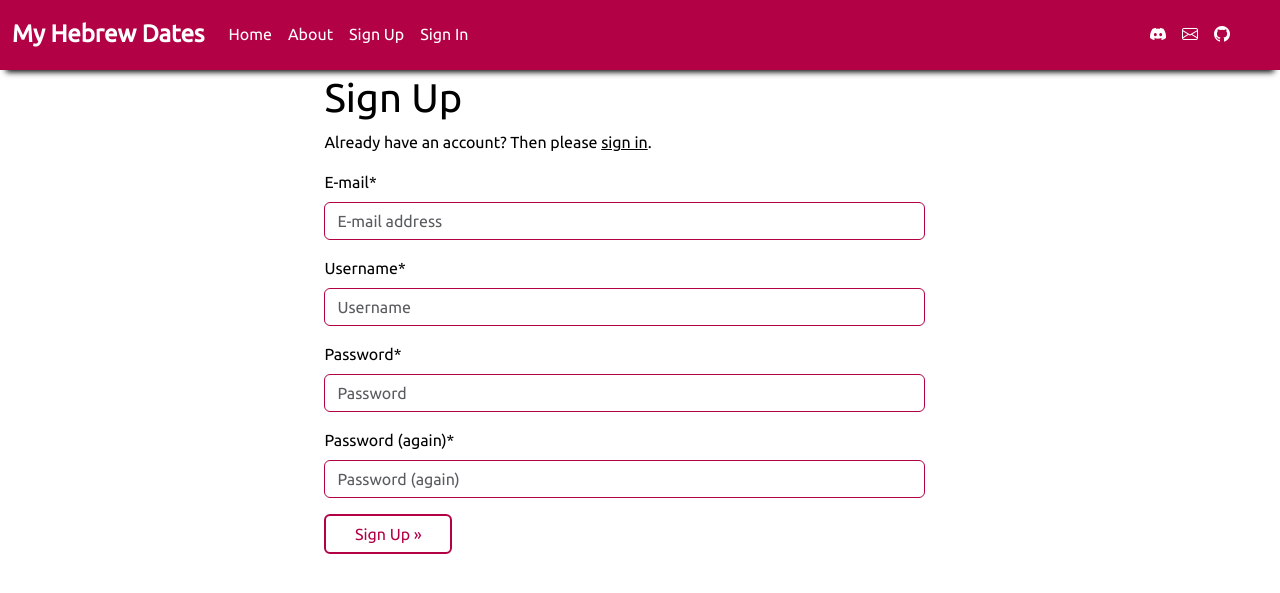
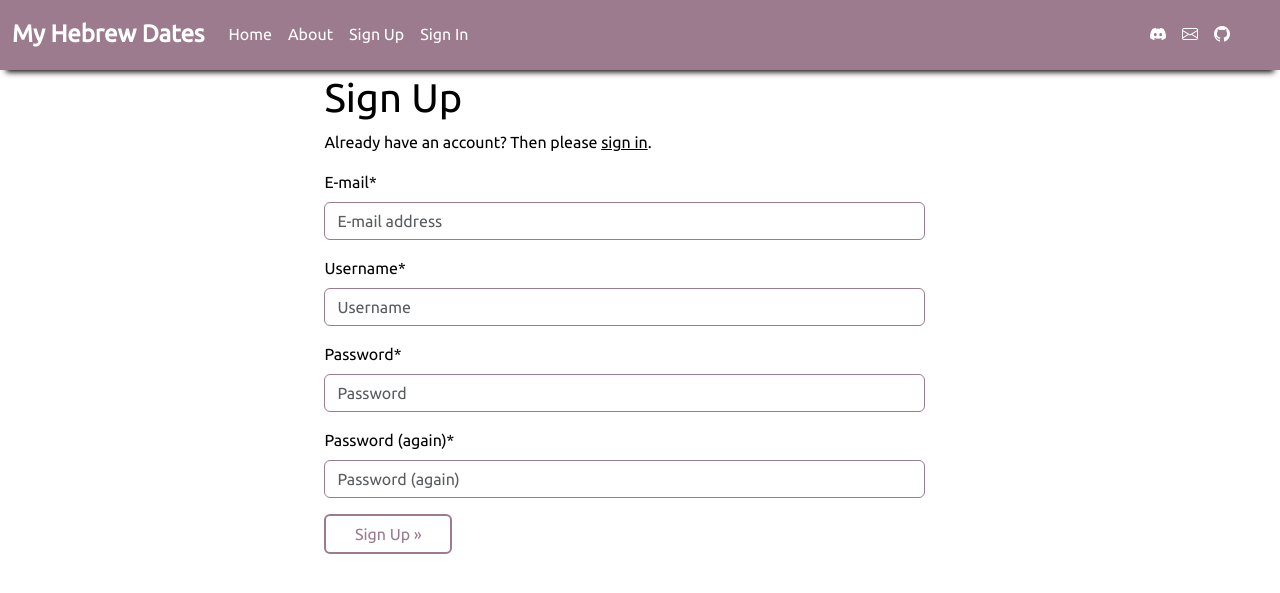
Before and after one commit to abe-101/myHebrewDates, a Django app: page /accounts/signup/ in a window 1280 px wide. Shown: the top 593 px of the page. Run offline with Django 4.2, Linux system fonts and the light colour scheme; parts of the project's set-up code (start-up, migrations or seed data) failed here and were passed over; some libraries are stand-ins or nearby versions; some web fonts are replaced.

Commit message:
fixed colors

```diff
--- a/my_hebrew_dates/static/css/project.css
+++ b/my_hebrew_dates/static/css/project.css
@@ -17,8 +17,8 @@
 :root {
   --szColorBlack: #000;
   --szColorWhite: #ffffff;
-  --szColorAccent1: #b20245;
-  --szColorAccent2: #b2024572;
+  --szColorAccent1: #9b7b8d;
+  --szColorAccent2: #8e5d798e;
   --bs-body-color: var(--szColorBlack);
 }
 
@@ -86,7 +86,7 @@ a.nav-link:active {
 
 .navbar {
   position: fixed;
-  z-index: 1;
+  z-index: 3;
   /* width:100%; */
   height: 70px;
   box-shadow: 0 8px 6px -6px black;
```
